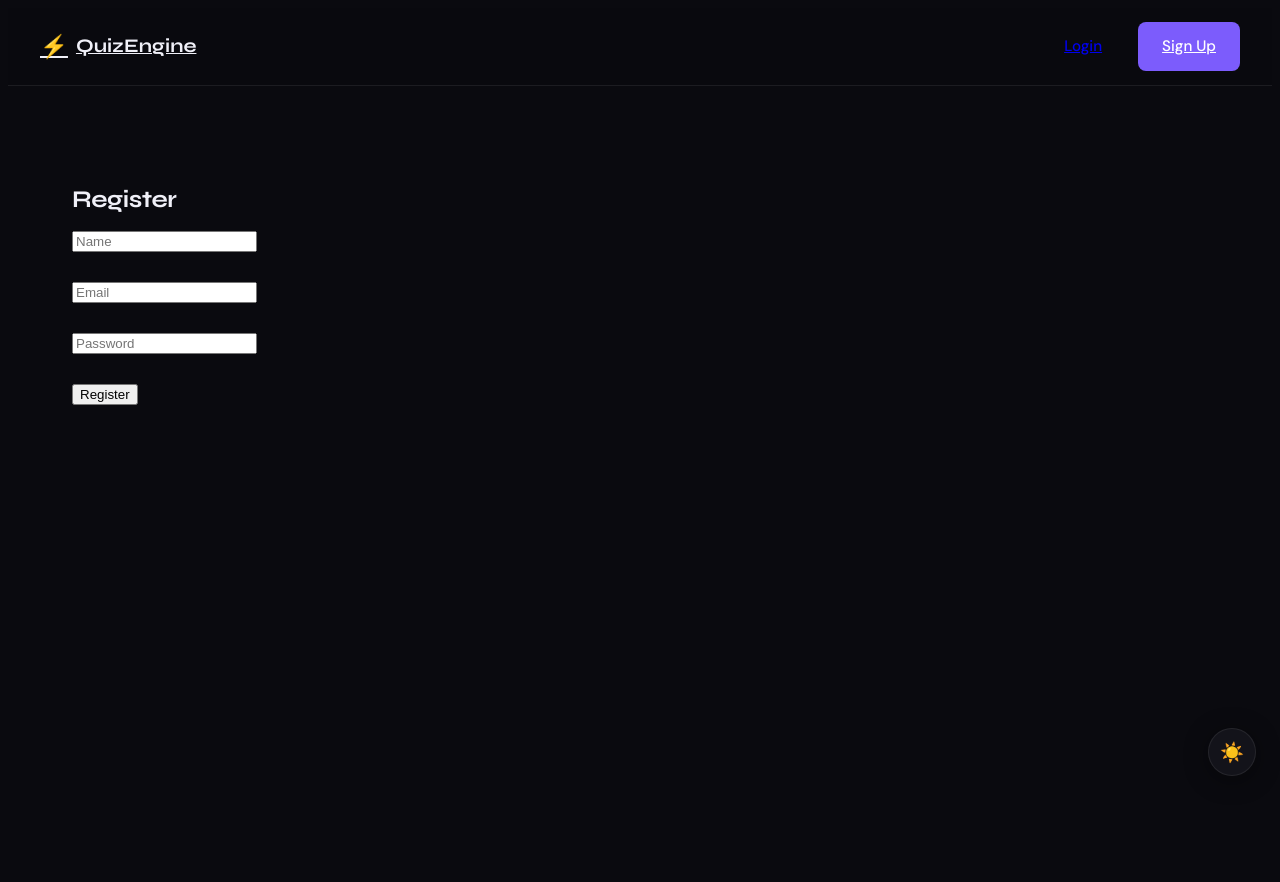
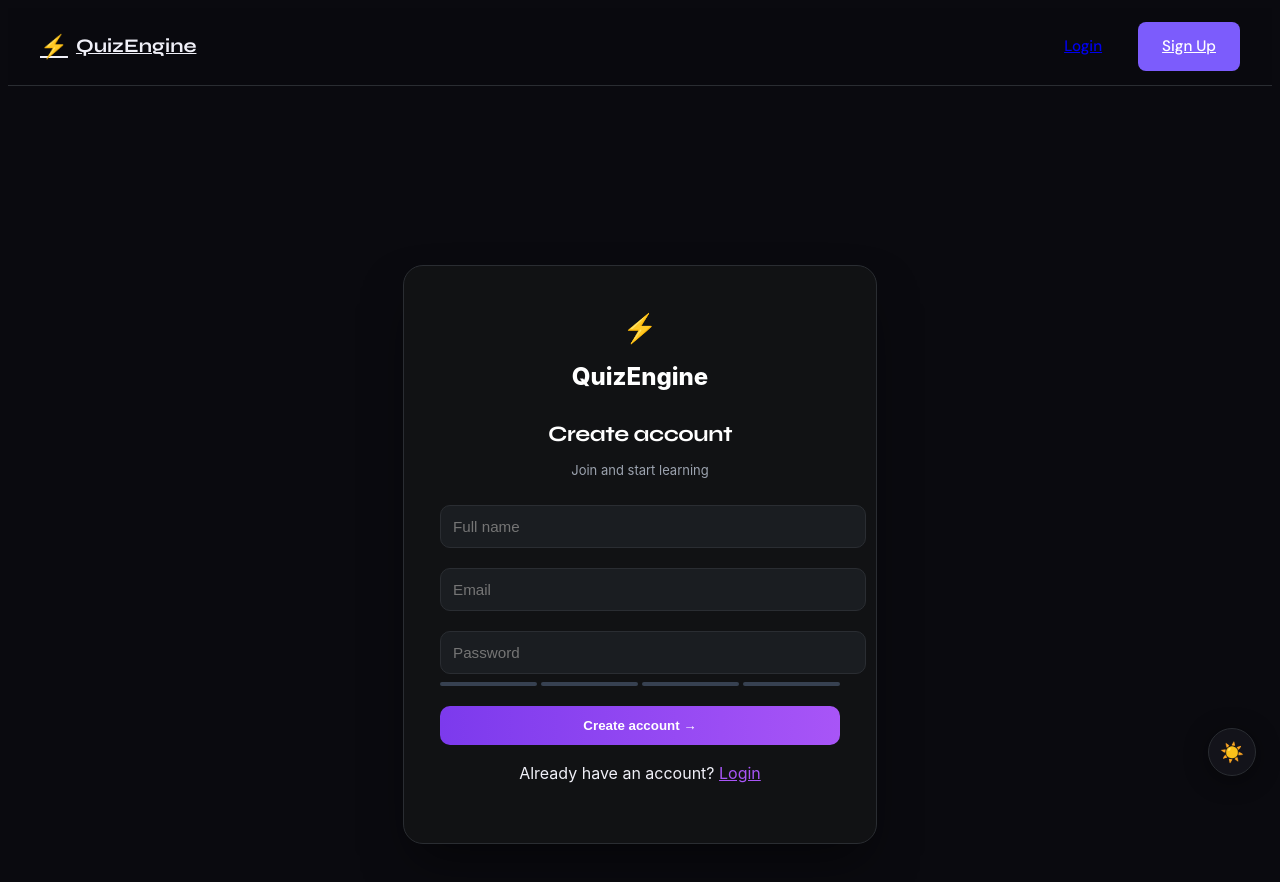
Before and after one commit to Imdilshan/quizengine, a React (Create React App) app in the folder frontend/: page /register in a window 1280 px wide. Shown: the top 882 px of the page. Built offline with nearby package versions, Linux system fonts and the light colour scheme.

Commit message:
Update RegisterPage.jsx

```diff
--- a/frontend/src/pages/RegisterPage.jsx
+++ b/frontend/src/pages/RegisterPage.jsx
@@ -1,16 +1,45 @@
-console.log("REGISTER PAGE LOADED");
-
-import React, { useState } from "react";
+import React, { useState, useEffect } from "react";
+import { Link, useNavigate } from "react-router-dom";
 import api from "../utils/api";
 
 export default function RegisterPage() {
   const [name, setName] = useState("");
   const [email, setEmail] = useState("");
   const [password, setPassword] = useState("");
+  const [strength, setStrength] = useState(0);
+  const navigate = useNavigate();
+
+  useEffect(() => {
+    let score = 0;
+    if (!password) {
+      setStrength(0);
+      return;
+    }
+    if (password.length < 6) {
+      score = 1;
+    } else {
+      score = 2;
+      if (password.length >= 8 && /\d/.test(password)) {
+        score = 3;
+        if (password.length >= 10 && /[^A-Za-z0-9]/.test(password)) {
+          score = 4;
+        }
+      }
+    }
+    setStrength(score);
+  }, [password]);
+
+  const getStrengthColor = (index) => {
+    if (index >= strength) return "#374151";
+    if (strength === 1) return "#ef4444";
+    if (strength === 2) return "#f59e0b";
+    if (strength === 3) return "#3b82f6";
+    if (strength === 4) return "#22c55e";
+    return "#374151";
+  };
 
   const handleSubmit = async (e) => {
     e.preventDefault();
-    console.log("FORM SUBMITTED");
 
     try {
       const res = await api.post("/auth/register", {
@@ -19,16 +48,7 @@ export default function RegisterPage() {
         password,
       });
 
-      const data = await res.json();
-
-      console.log("FULL RESPONSE:", data);
-      console.log("TOKEN:", data.token);
-      console.log("STATUS:", res.status);
-
-if (!res.ok) {
-  alert(data.error || "Registration failed");
-  return;
-}
+      const data = res.data;
 
       if (!data.token) {
         alert("No token received!");
@@ -36,44 +56,192 @@ if (!data.token) {
       }
 
       localStorage.setItem("token", data.token);
-console.log("TOKEN SAVED:", localStorage.getItem("token"));
+      navigate("/topics");
 
     } catch (err) {
       console.error(err);
-      alert("Something went wrong");
+      alert(err.response?.data?.error || "Registration failed");
     }
   };
 
   return (
-    <div style={{ padding: "2rem" }}>
-      <h2>Register</h2>
+    <div className="register-container">
+      <style>{`
+        :root {
+          --bg-card: #111214;
+          --bg-input: #1a1d21;
+          --border: #2a2d32;
+          --text-primary: #ffffff;
+          --text-secondary: #9CA3AF;
+          --input-placeholder: #555a63;
+          --text-muted: #555a63;
+          --strength-bg: #2a2d32;
+        }
+
+        .register-container {
+          min-height: 100vh;
+          display: flex;
+          align-items: center;
+          justify-content: center;
+          background: var(--bg);
+          font-family: 'Inter', system-ui, sans-serif;
+          padding: 20px;
+        }
+
+        .register-card {
+          background: var(--bg-card);
+          border: 1px solid var(--border);
+          border-radius: 20px;
+          padding: 40px 36px;
+          width: 100%;
+          max-width: 400px;
+          backdrop-filter: blur(12px);
+          box-shadow: 0 25px 50px -12px rgba(0, 0, 0, 0.5);
+        }
+
+        .logo-section {
+          text-align: center;
+          margin-bottom: 24px;
+        }
+
+        .logo {
+          font-size: 28px;
+          margin-bottom: 8px;
+          display: block;
+        }
+
+        .wordmark {
+          font-weight: 800;
+          color: var(--text-primary);
+          font-size: 1.5rem;
+        }
+
+        .heading {
+          font-size: 22px;
+          font-weight: 700;
+          color: var(--text-primary);
+          text-align: center;
+        }
+
+        .subtitle {
+          font-size: 13px;
+          color: var(--text-secondary);
+          margin-bottom: 24px;
+          text-align: center;
+        }
+
+        .form-group {
+          margin-bottom: 20px;
+          position: relative;
+        }
+
+        .form-input {
+          width: 100%;
+          padding: 12px;
+          background: var(--bg-input);
+          border: 1px solid var(--border);
+          border-radius: 10px;
+          color: var(--text-primary);
+        }
+
+        .strength-meter {
+          display: flex;
+          gap: 4px;
+          margin-top: 8px;
+          height: 4px;
+        }
+
+        .strength-bar {
+          flex: 1;
+          border-radius: 2px;
+          background: var(--strength-bg);
+        }
+
+        .submit-btn {
+          width: 100%;
+          padding: 12px;
+          background: linear-gradient(90deg, #7C3AED, #a855f7);
+          border: none;
+          border-radius: 10px;
+          color: white;
+          font-weight: 600;
+          cursor: pointer;
+        }
+
+        .footer-text {
+          text-align: center;
+          margin-top: 16px;
+        }
+
+        .login-link {
+          color: #a855f7;
+        }
+      `}</style>
+
+      <div className="register-card">
+        <div className="logo-section">
+          <span className="logo">⚡</span>
+          <span className="wordmark">QuizEngine</span>
+        </div>
+
+        <h2 className="heading">Create account</h2>
+        <p className="subtitle">Join and start learning</p>
 
         <form onSubmit={handleSubmit}>
+          <div className="form-group">
             <input
-          placeholder="Name"
+              className="form-input"
+              placeholder="Full name"
               value={name}
               onChange={(e) => setName(e.target.value)}
+              required
             />
-        <br /><br />
+          </div>
 
+          <div className="form-group">
             <input
+              className="form-input"
+              type="email"
               placeholder="Email"
               value={email}
               onChange={(e) => setEmail(e.target.value)}
+              required
             />
-        <br /><br />
+          </div>
 
+          <div className="form-group">
             <input
+              className="form-input"
+              type="password"
               placeholder="Password"
-          type="password"
               value={password}
               onChange={(e) => setPassword(e.target.value)}
+              required
             />
-        <br /><br />
 
-        <button type="submit">Register</button>
+            <div className="strength-meter">
+              {[0, 1, 2, 3].map((i) => (
+                <div
+                  key={i}
+                  className="strength-bar"
+                  style={{ background: getStrengthColor(i) }}
+                />
+              ))}
+            </div>
+          </div>
 
+          <button className="submit-btn" type="submit">
+            Create account →
+          </button>
         </form>
+
+        <p className="footer-text">
+          Already have an account?{" "}
+          <Link to="/login" className="login-link">
+            Login
+          </Link>
+        </p>
+      </div>
     </div>
   );
 }
```
Lines whose indentation alone changed are shown as unchanged.
